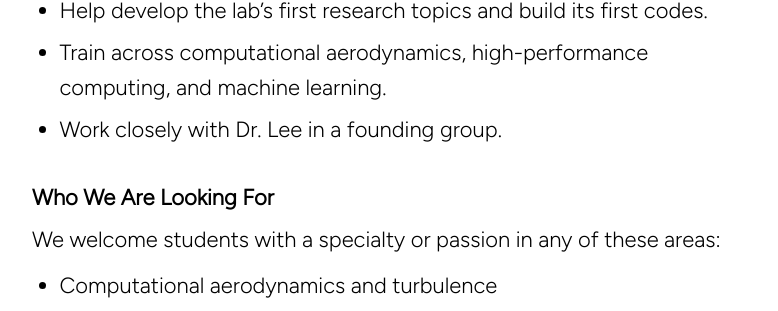
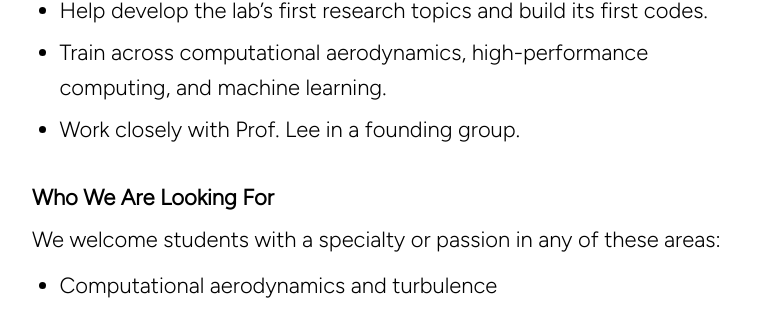
Before and after one commit to jun9303/jun9303.github.io, a Jekyll site: the page built from _pages/contact_us.md, in a window 1280 px wide and 900 px high, scrolled down 1544 px. Shown: the part 144-455 px from the top of the window, without its empty margins (245-1023 px from the left). Built offline with Jekyll 4.4.1, drawn with Linux system fonts in a browser that asks for light colours; cached includes are drawn as plain includes.

Commit message:
modified:   _pages/contact_us.md

```diff
--- a/_pages/contact_us.md
+++ b/_pages/contact_us.md
@@ -12,7 +12,7 @@ header:
 
 {% comment %}
   NTU Maps (MazeMap, NTU config "ntu-sg", main campus 2123). The pin is
-  MazeMap POI 1003278488, a point on level 1 of Block N3.2, from Dr. Lee's
+  MazeMap POI 1003278488, a point on level 1 of Block N3.2, from Prof. Lee's
   NTU Maps share link for #01-15, Block N3.2. map_link_url is that link,
   copied as given.
   map_embed_url uses the same POI and zoom, without the share link's
@@ -90,7 +90,7 @@ We have a couple of PhD position openings. The students who fill them will form
 
 - Help develop the lab's first research topics and build its first codes.
 - Train across computational aerodynamics, high-performance computing, and machine learning.
-- Work closely with Dr. Lee in a founding group.
+- Work closely with Prof. Lee in a founding group.
 
 #### Who We Are Looking For
 
```
